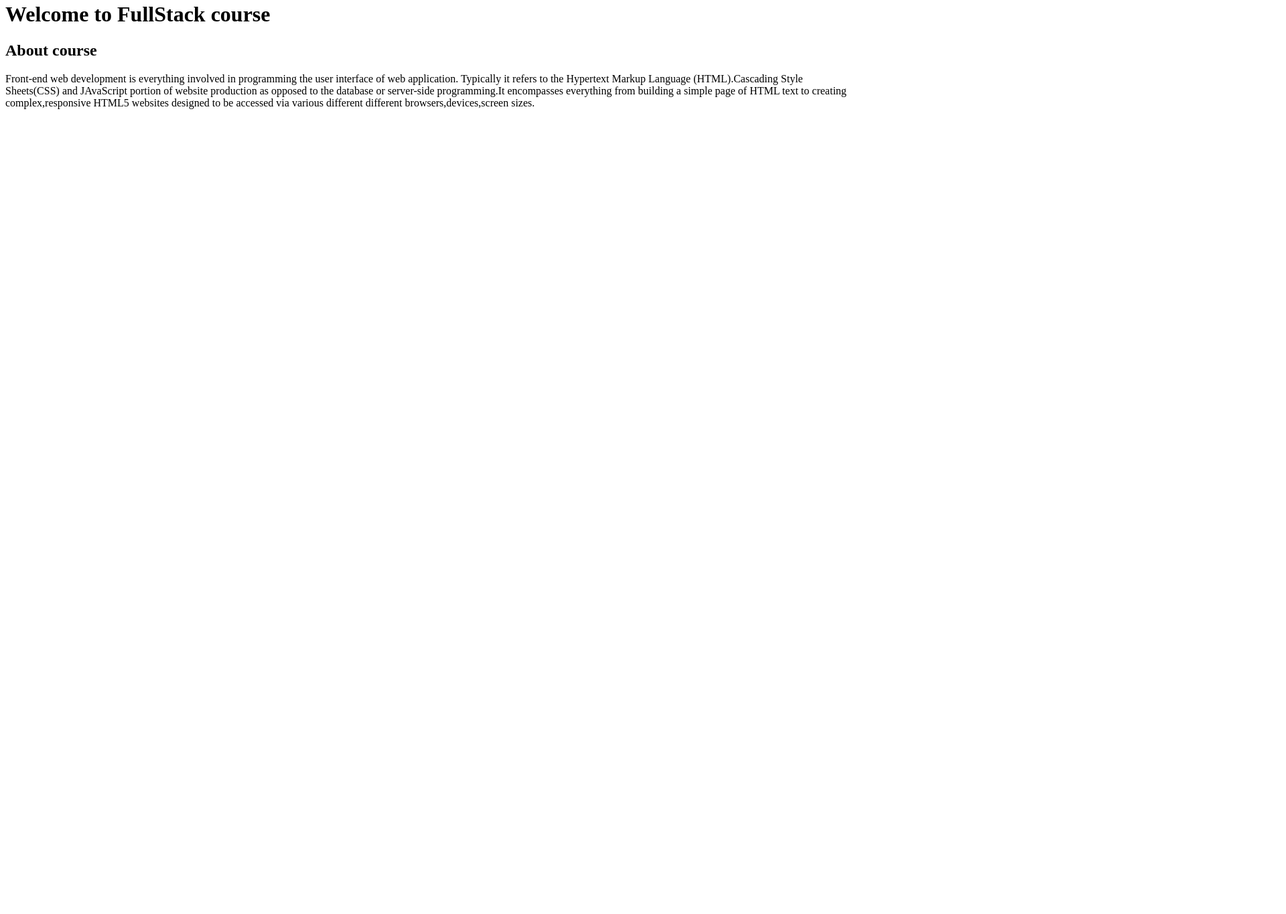
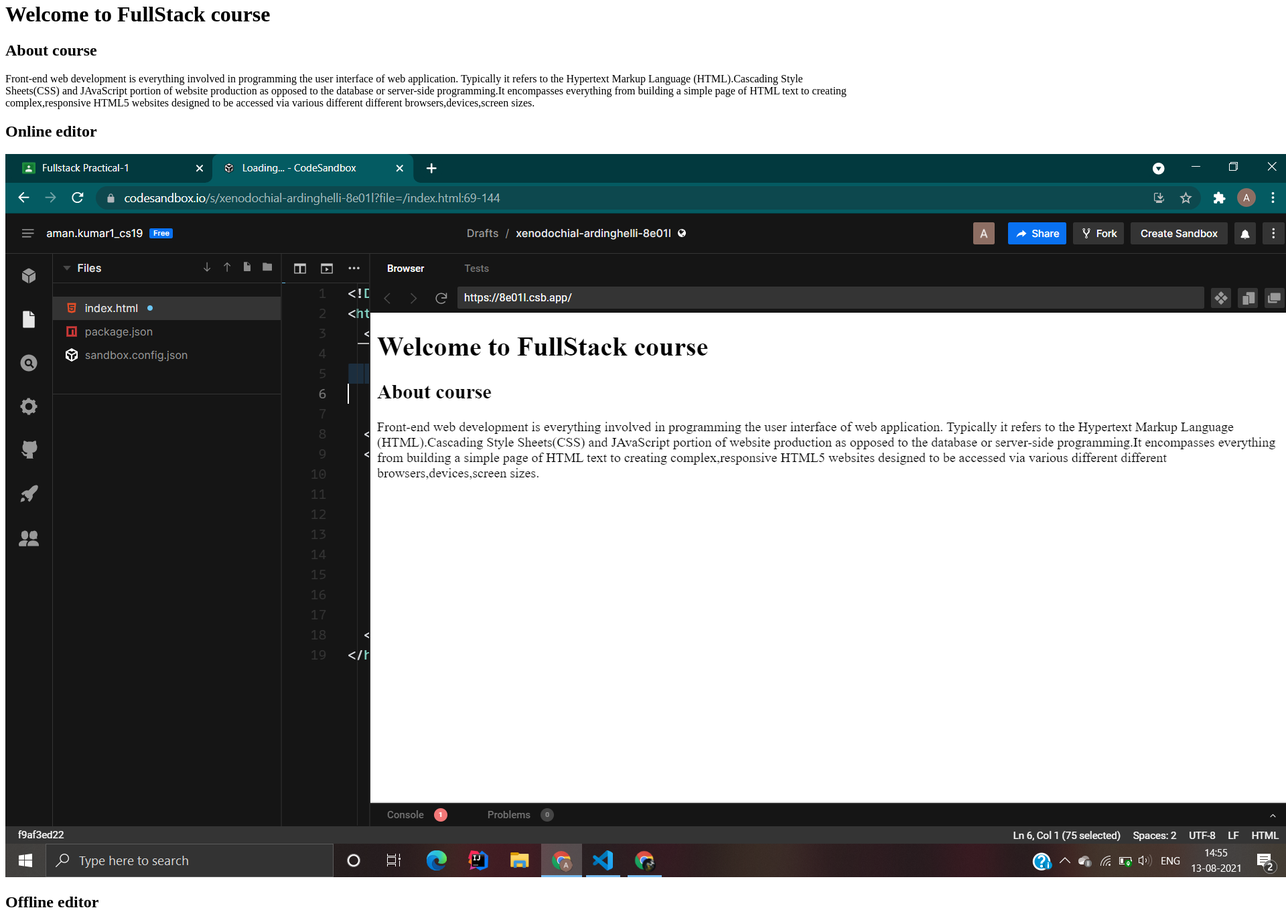
Before and after one commit to amankumar2509/Practical1, a plain HTML site: page index.html in a window 1280 px wide. Shown: the part 18-1383 px from the top of the page at 67% size, 1920 px wide, since content can reach past the window. Before the commit the page ends 800 px from the top, so only its background shows below. Drawn offline with Linux system fonts and the light colour scheme.

Commit message:
adding images

```diff
--- a/index.html
+++ b/index.html
@@ -17,6 +17,12 @@
         simple page of HTML text to creating complex,responsive HTML5 websites designed to be accessed via various
         different different browsers,devices,screen sizes.
     </p>
+    <h2>Online editor</h2>
+    <img src="./sandboox.png"  alt="sandbox">
+    <h2>Offline editor</h2>
+    <img src="./offline.png" alt="vscode">
+
+
 </body>
 
 </html>
```
Also changed, not shown: offline.png (added), sandboox.png (added).
